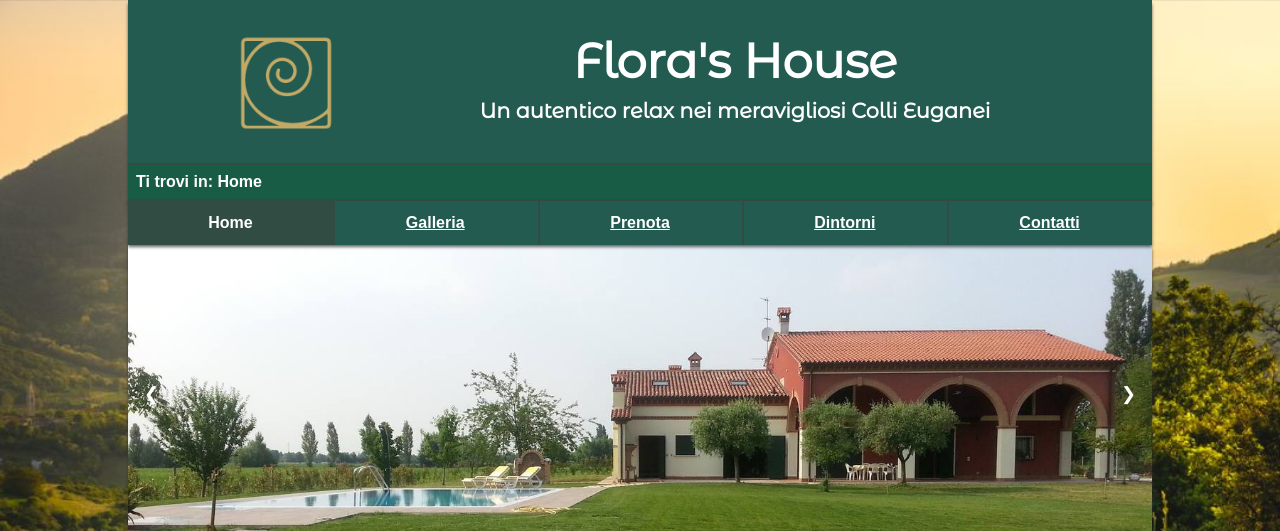
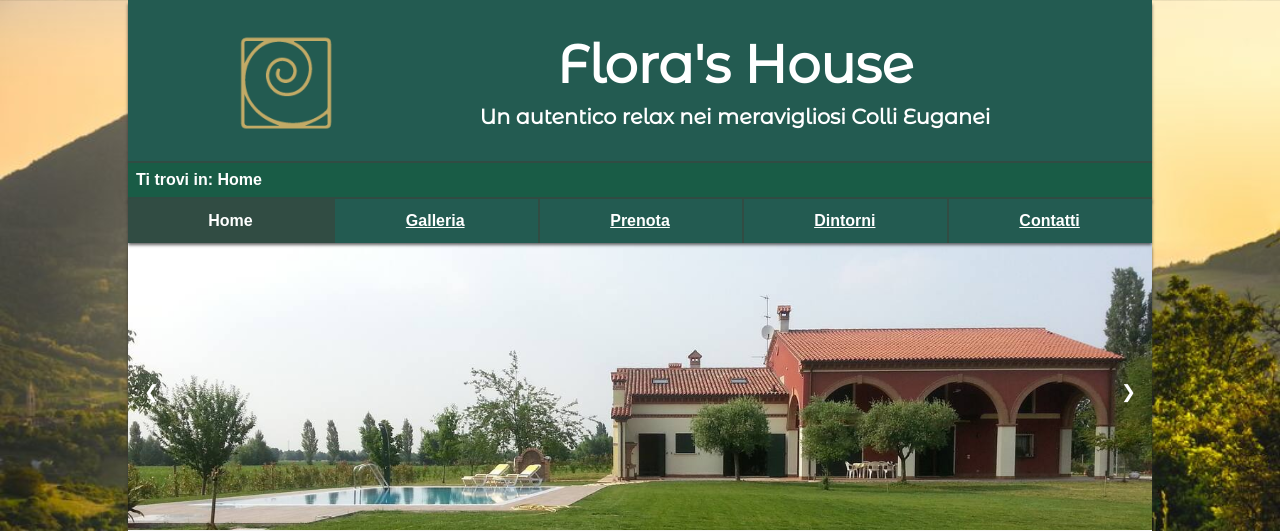
Before and after one commit to comodei/Flora-s-House-TecWeb-Project-, a PHP site: page /html/base.html in a window 1280 px wide. Shown: the top 531 px of the page. Run offline with PHP 8.4, Linux system fonts and the light colour scheme.

Commit message:
sistemato header

```diff
--- a/style/style_lavoro.css
+++ b/style/style_lavoro.css
@@ -40,7 +40,7 @@ body{
 }
 #header{
     padding:1.5em; /*riferito al contenitore NOTA MOLTO BENE*/
-    padding-bottom: 2.5em;
+    padding-bottom: 2em;
 	padding-top: 2em;
     text-align:center;
 	background-color: #235B51;
@@ -52,7 +52,7 @@ body{
 
 }
 #header h1{
-    font-size: 3em;
+    font-size: 3.3em;
 	font-family: titleFont,"Arial",cursive,Sans-serif;
 }
 #header h3{
```
